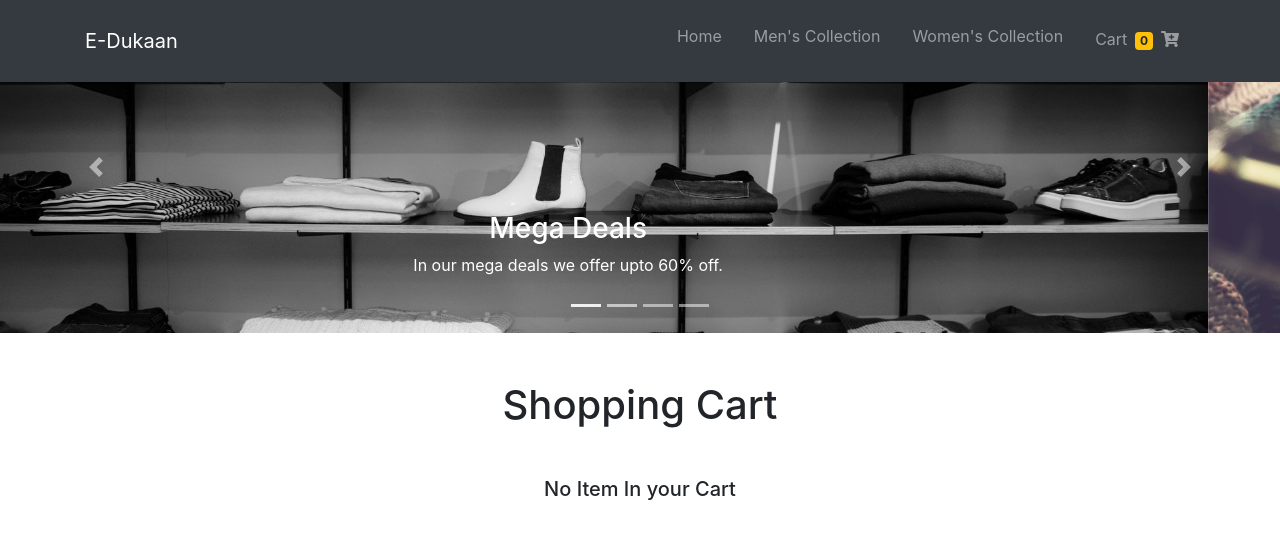
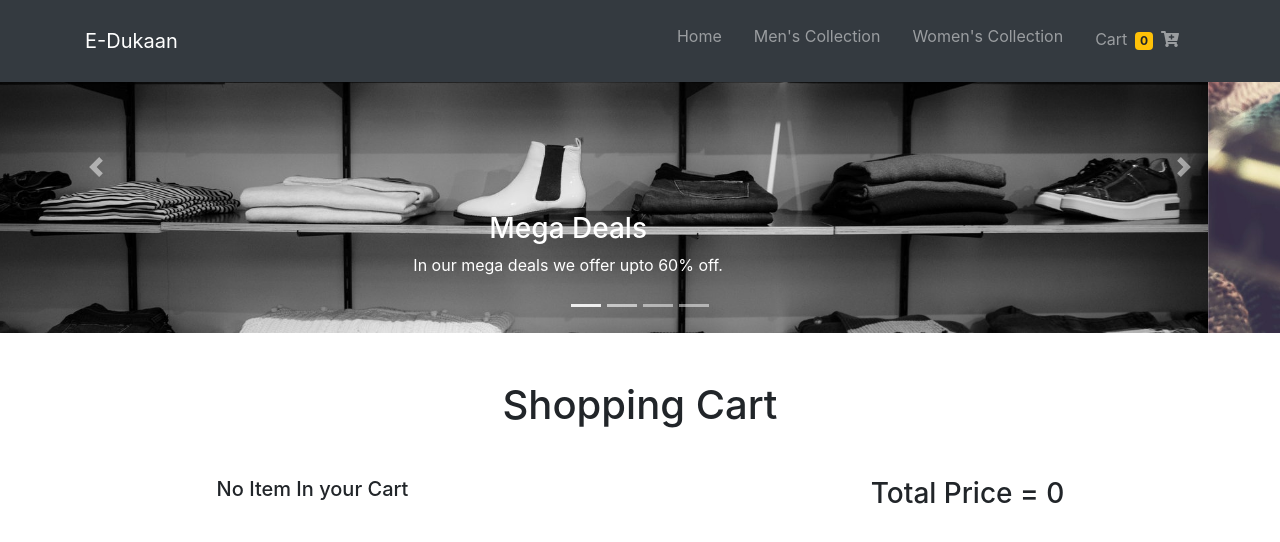
Before and after one commit to NoorAhmed407/edukaan, a React (Create React App) app: page /cart in a window 1280 px wide. Shown: the top 542 px of the page. Built offline with nearby package versions, Linux system fonts and the light colour scheme.

Commit message:
Total Price Feature Added

```diff
--- a/src/components/cart.js
+++ b/src/components/cart.js
@@ -6,19 +6,30 @@ export class Cart extends Component {
 
     state = {
         selectedItems: [],
+        totalAmmount: 0
     }
 
     componentDidMount = () =>{
         this.setState({
             selectedItems: this.props.cartData
         });
+
+        let total=0;
+        for (var i = 0; i < this.props.cartData.length; i++){
+            total = total + this.props.cartData[i].productPrice;
+        }
+        console.log(total);
+        this.setState({totalAmmount: total});
     }
 
     render() {
         console.log(this.state);
         return (
-            <div className="container text-center">
-                <h1 className='my-5'>Shopping Cart</h1>
+            <React.Fragment>
+                            <h1 className='my-5 text-center'>Shopping Cart</h1>
+                <div className="row">
+                    <div className="col-md-6">
+                            <div className="col-md-12 text-center">
                             {
                                 this.state.selectedItems.length ? this.state.selectedItems.map((item,ind)=>{
                                     return(<CartCard
@@ -26,11 +37,24 @@ export class Cart extends Component {
                                         itemName = {item.productName}
                                         itemImage = {`http://localhost:4000/${item.productImage}`}
                                         itemPrice = {item.productPrice}
-                        /> )
+                                    />
+                                    )
 
                                 }) : <h5>No Item In your Cart</h5>
                             }
+
+
                             </div>
+                    </div>
+                    <div className="col-md-6">
+                        <div className="container d-flex justify-content-center">
+                                <h3 className="text-center">Total Price = {this.state.totalAmmount}</h3>
+                        </div>
+                    </div>
+                </div>
+
+
+            </React.Fragment>
         )
     }
 }
--- a/src/components/cartData.js
+++ b/src/components/cartData.js
@@ -51,7 +51,7 @@ export class CartCard extends Component {
                              alt='default'
                              style={{height:"200px", width: "200px"}}
                            />
-                           <h4 className="text-center mt-2">{this.props.itemPrice}</h4>
+                           <h4 className="text-center mt-2">Rs {this.props.itemPrice}</h4>
                         </div>
                         <div className="card-footer text-muted">
                             <div className="btn-group" role="group" aria-label="Basic example">
--- a/src/components/mainPageProducts.js
+++ b/src/components/mainPageProducts.js
@@ -29,7 +29,6 @@ export class MainPageProducts extends Component {
         }
 
         return bool ? this.props.getSingleProduct(proID) : bool;
-
     }
 
 
```
Lines whose indentation alone changed are shown as unchanged.
